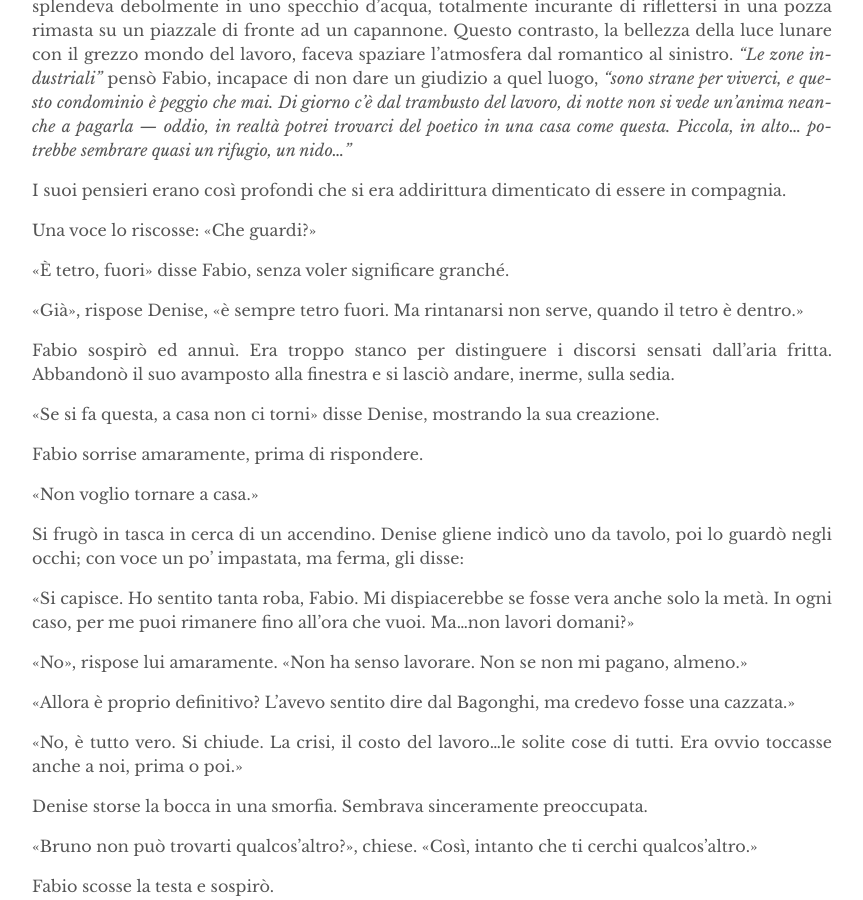
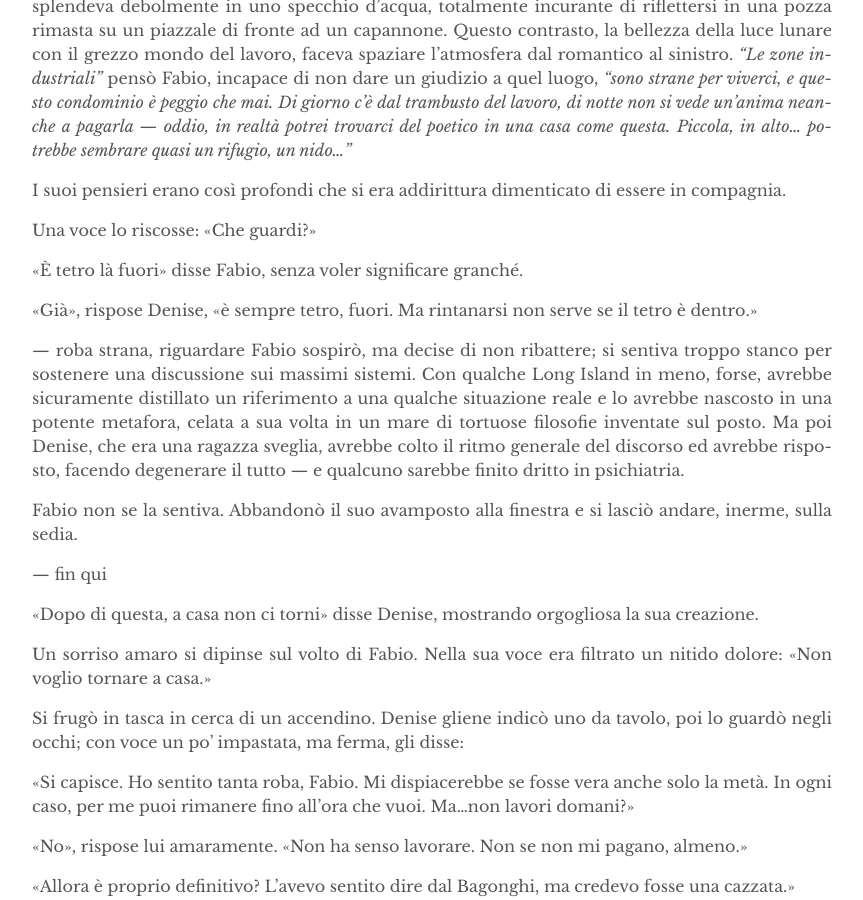
Before and after one commit to eviloutpost/eviloutpost.github.io, a Jekyll site: the page built from _works/sdp_ch/04.md, in a window 1280 px wide and 900 px high, scrolled down 771 px. Shown: the whole window, without its empty margins (208-1071 px from the left). Built offline with Jekyll 4.4.1, drawn with Linux system fonts in a browser that asks for light colours.

Commit message:
quick ed

```diff
--- a/_works/sdp_ch/04.md
+++ b/_works/sdp_ch/04.md
@@ -24,24 +24,22 @@ I suoi pensieri erano così profondi che si era addirittura dimenticato di esser
 
 Una voce lo riscosse: «Che guardi?»
 
-«È tetro, fuori» disse Fabio, senza voler significare granché.
+«È tetro là fuori» disse Fabio, senza voler significare granché.
 
-«Già», rispose Denise, «è sempre tetro fuori. Ma rintanarsi non serve,
-quando il tetro è dentro.»
+«Già», rispose Denise, «è sempre tetro, fuori. Ma rintanarsi non serve se il tetro è dentro.»
 
-Fabio sospirò ed annuì. Era troppo stanco per distinguere i discorsi
-sensati dall’aria fritta. Abbandonò il suo avamposto alla finestra e si
-lasciò andare, inerme, sulla sedia.
+--- roba strana, riguardare
+Fabio sospirò, ma decise di non ribattere; si sentiva troppo stanco per sostenere una discussione sui massimi sistemi. Con qualche Long Island in meno, forse, avrebbe sicuramente distillato un riferimento a una qualche situazione reale e lo avrebbe nascosto in una potente metafora, celata a sua volta in un mare di tortuose filosofie inventate sul posto. Ma poi Denise, che era una ragazza sveglia, avrebbe colto il ritmo generale del discorso ed avrebbe risposto, facendo degenerare il tutto --- e qualcuno sarebbe finito dritto in psichiatria.
 
-«Se si fa questa, a casa non ci torni» disse Denise, mostrando la sua
-creazione.
+Fabio non se la sentiva. Abbandonò il suo avamposto alla finestra e si lasciò andare, inerme, sulla sedia.
 
-Fabio sorrise amaramente, prima di rispondere.
+--- fin qui
 
-«Non voglio tornare a casa.»
+«Dopo di questa, a casa non ci torni» disse Denise, mostrando orgogliosa la sua creazione.
 
-Si frugò in tasca in cerca di un accendino. Denise gliene indicò uno da
-tavolo, poi lo guardò negli occhi; con voce un po’ impastata, ma ferma,
+Un sorriso amaro si dipinse sul volto di Fabio. Nella sua voce era filtrato un nitido dolore: «Non voglio tornare a casa.»
+
+Si frugò in tasca in cerca di un accendino. Denise gliene indicò uno da tavolo, poi lo guardò negli occhi; con voce un po’ impastata, ma ferma,
 gli disse:
 
 «Si capisce. Ho sentito tanta roba, Fabio. Mi dispiacerebbe se fosse
```
